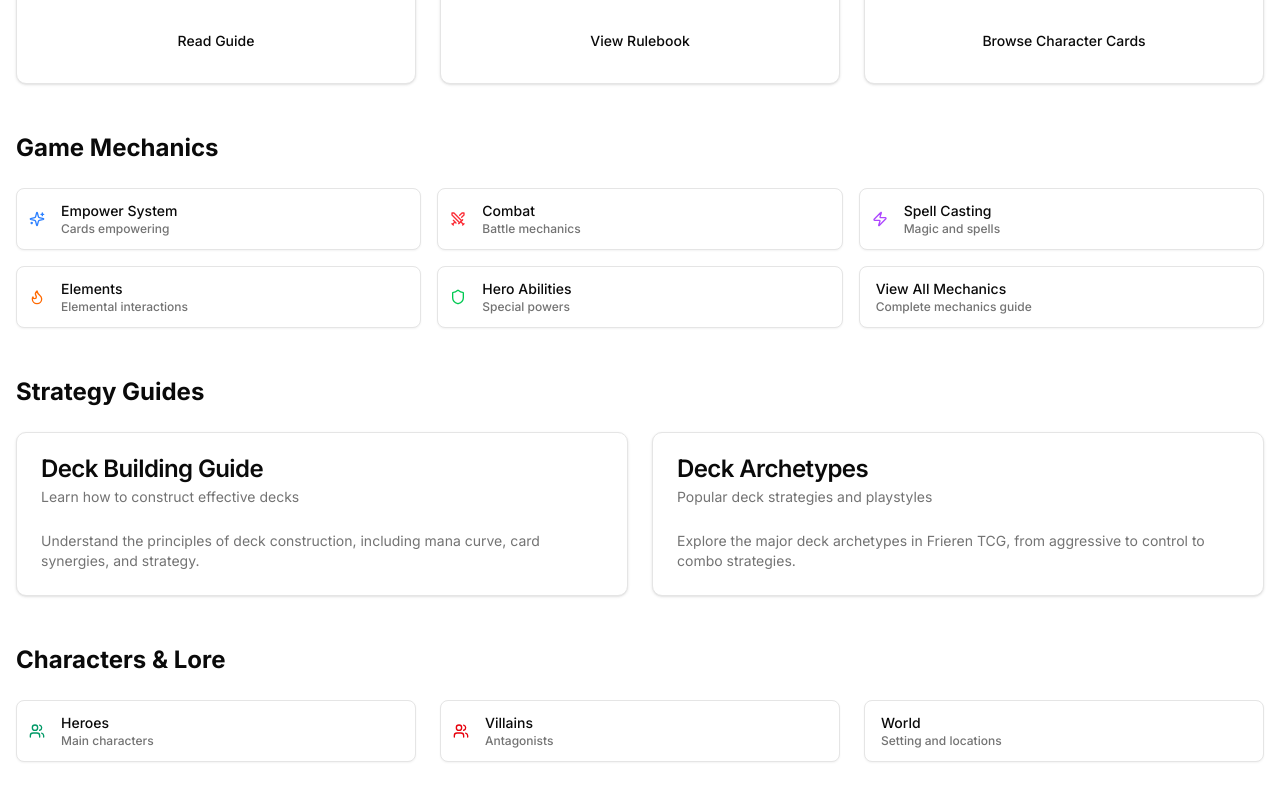
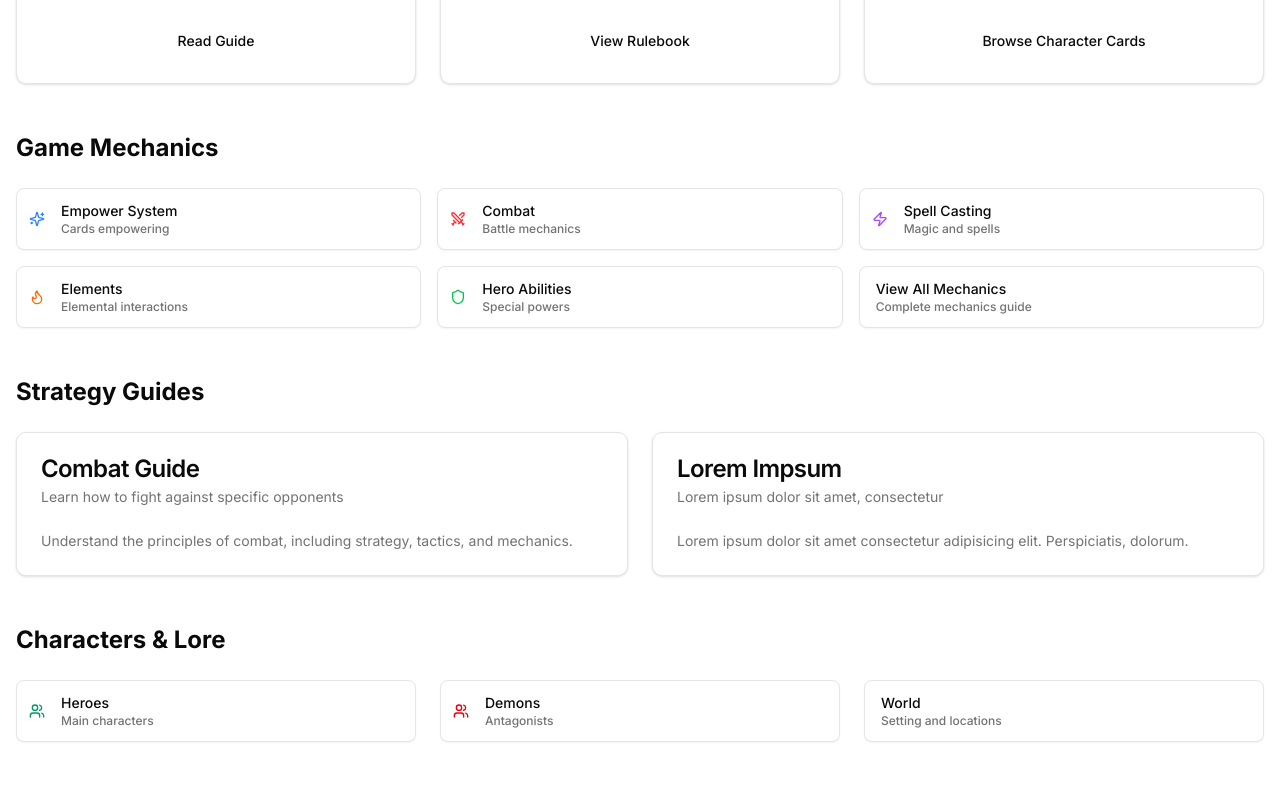
Before and after one commit to TheOreoTM/frieren-tcg-wiki, a Next.js app: page /wiki in a window 1280 px wide. Shown: the part 489-1289 px from the top of the page. Built offline with nearby package versions, Linux system fonts and the light colour scheme.

Commit message:
fix: remove unused data

```diff
--- a/src/app/wiki/page.tsx
+++ b/src/app/wiki/page.tsx
@@ -206,15 +206,15 @@
         <Link href="/wiki/strategy/deck-building">
           <Card className="h-full hover:shadow-lg transition-shadow">
             <CardHeader>
-              <CardTitle>Deck Building Guide</CardTitle>
+              <CardTitle>Combat Guide</CardTitle>
               <CardDescription>
-                Learn how to construct effective decks
+                Learn how to fight against specific opponents
               </CardDescription>
             </CardHeader>
             <CardContent>
               <p className="text-sm text-muted-foreground">
-                Understand the principles of deck construction, including mana
-                curve, card synergies, and strategy.
+                Understand the principles of combat, including strategy,
+                tactics, and mechanics.
               </p>
             </CardContent>
           </Card>
@@ -222,15 +222,15 @@
         <Link href="/wiki/strategy/archetypes">
           <Card className="h-full hover:shadow-lg transition-shadow">
             <CardHeader>
-              <CardTitle>Deck Archetypes</CardTitle>
+              <CardTitle>Lorem Impsum</CardTitle>
               <CardDescription>
-                Popular deck strategies and playstyles
+                Lorem ipsum dolor sit amet, consectetur
               </CardDescription>
             </CardHeader>
             <CardContent>
               <p className="text-sm text-muted-foreground">
-                Explore the major deck archetypes in Frieren TCG, from
-                aggressive to control to combo strategies.
+                Lorem ipsum dolor sit amet consectetur adipisicing elit.
+                Perspiciatis, dolorum.
               </p>
             </CardContent>
           </Card>
@@ -253,14 +253,14 @@
             </div>
           </Button>
         </Link>
-        <Link href="/wiki/characters/villains">
+        <Link href="/wiki/characters/demons">
           <Button
             variant="outline"
             className="w-full justify-start h-auto py-3"
           >
             <Users className="mr-2 h-4 w-4 text-red-600" />
             <div className="text-left">
-              <div className="font-medium">Villains</div>
+              <div className="font-medium">Demons</div>
               <div className="text-xs text-muted-foreground">Antagonists</div>
             </div>
           </Button>
```
